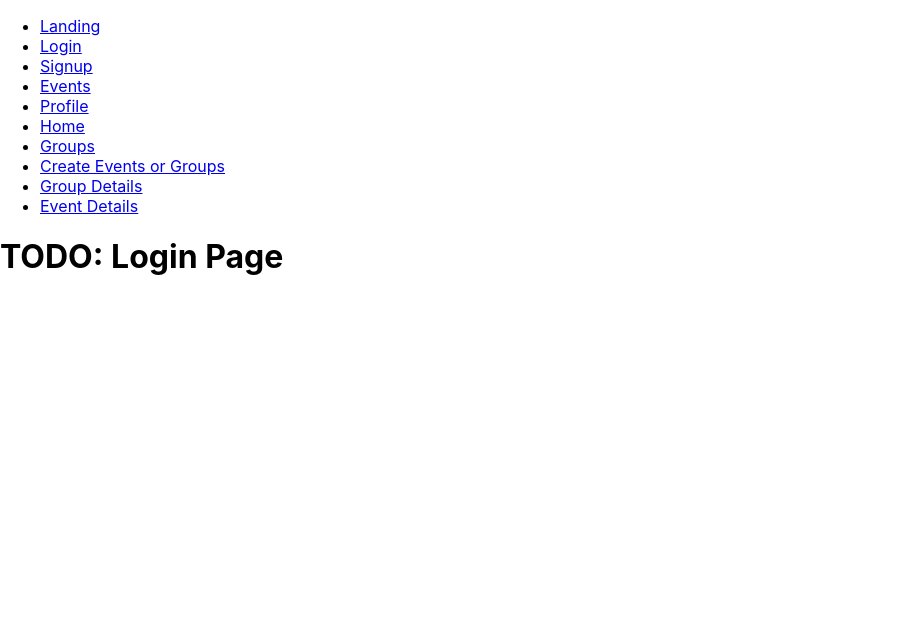
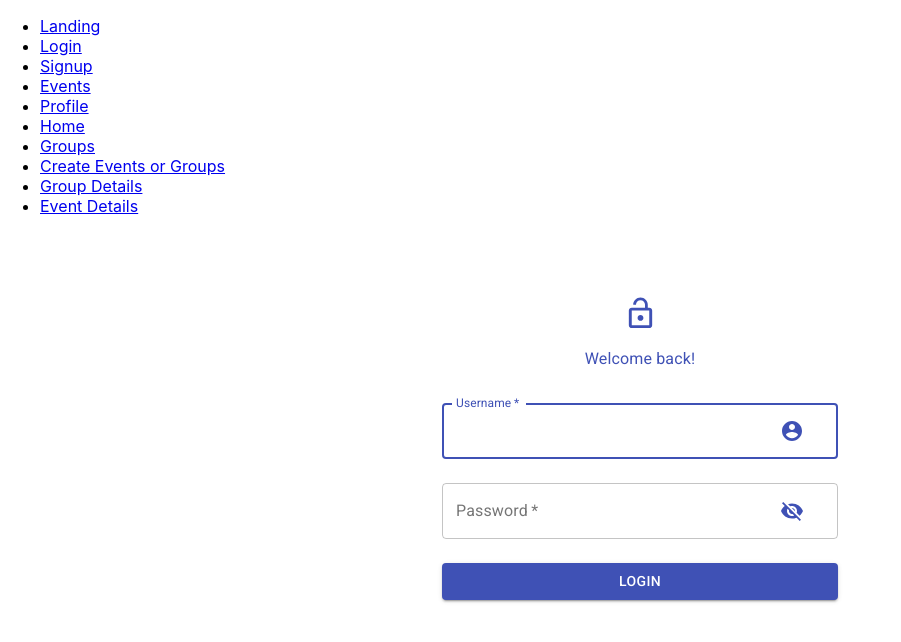
Before and after one commit to philjng/find-my-team, a React (Create React App) app: page /login in a window 1280 px wide. Shown: the top 642 px of the page, without its empty margins (0-901 px from the left). Built offline with nearby package versions, Linux system fonts and the light colour scheme.

Commit message:
Added login form

```diff
--- a/package.json
+++ b/package.json
@@ -4,6 +4,7 @@
   "private": true,
   "dependencies": {
     "@material-ui/core": "^4.11.4",
+    "@material-ui/icons": "^4.11.2",
     "@testing-library/jest-dom": "^5.11.4",
     "@testing-library/react": "^11.1.0",
     "@testing-library/user-event": "^12.1.10",
--- a/src/components/Login.js
+++ b/src/components/Login.js
@@ -1,8 +1,126 @@
+import {
+  TextField,
+  Button,
+  Container,
+  Box,
+  InputAdornment,
+  IconButton,
+  Typography,
+  FormControl,
+} from "@material-ui/core";
+
+import LockOpenIcon from "@material-ui/icons/LockOpen";
+
+import { makeStyles } from "@material-ui/core/styles";
+import { AccountCircle, Visibility, VisibilityOff } from "@material-ui/icons";
+
+import { useState } from "react";
+
+const useStyles = makeStyles((theme) => ({
+  box: {
+    marginTop: theme.spacing(10),
+    display: "flex",
+    flexDirection: "column",
+    alignItems: "center",
+  },
+  margin: {
+    margin: theme.spacing(2, 0),
+  },
+}));
+
 function Login() {
-    return (
-        <div>
-            <h1>TODO: Login Page</h1>
-        </div>
-    )
-    }
-    export default Login;
+  const [username, setUsername] = useState("");
+  const [password, setPassword] = useState("");
+  const [showPassword, setShowPassword] = useState(false);
+
+  const handleUsernameChange = (event) => {
+    setUsername(event.target.value)
+  }
+
+  const handlePasswordChange = (event) => {
+    setPassword(event.target.value)
+  }
+
+  const handleClickShowPassword = () => {
+    setShowPassword(!showPassword);
+  };
+
+  const handleSubmit = (event) => {
+    event.preventDefault();
+    console.log({username, password});
+  };
+
+  const classes = useStyles();
+  return (
+    <Container maxWidth="xs">
+      <Box className={classes.box}>
+        <LockOpenIcon
+          fontSize="large"
+          color="primary"
+        />
+        <Typography className={classes.margin} color="primary">
+          Welcome back!
+        </Typography>
+        <FormControl onSubmit={handleSubmit} fullWidth>
+          <TextField
+            variant="outlined"
+            margin="normal"
+            required
+            fullWidth
+            id="email"
+            label="Username"
+            name="username"
+            autoFocus
+            value={username}
+            onChange={handleUsernameChange}
+            InputProps={{
+              endAdornment: (
+                <InputAdornment>
+                  <IconButton disabled>
+                    <AccountCircle color="primary" />
+                  </IconButton>
+                </InputAdornment>
+              ),
+            }}
+          />
+          <TextField
+            variant="outlined"
+            margin="normal"
+            required
+            fullWidth
+            name="password"
+            label="Password"
+            type={showPassword ? "text" : "password"}
+            id="password"
+            value={password}
+            onChange={handlePasswordChange}
+            InputProps={{
+              endAdornment: (
+                <InputAdornment>
+                  <IconButton onClick={handleClickShowPassword}>
+                    {showPassword ? (
+                      <Visibility color="primary" />
+                    ) : (
+                      <VisibilityOff color="primary" />
+                    )}
+                  </IconButton>
+                </InputAdornment>
+              ),
+            }}
+          />
+          <Button
+            className={classes.margin}
+            type="submit"
+            fullWidth
+            variant="contained"
+            color="primary"
+            onClick={handleSubmit}
+          >
+            Login
+          </Button>
+        </FormControl>
+      </Box>
+    </Container>
+  );
+}
+export default Login;
```
Also changed, not shown: 1 other file (tests, documents, lock files or other folders).
